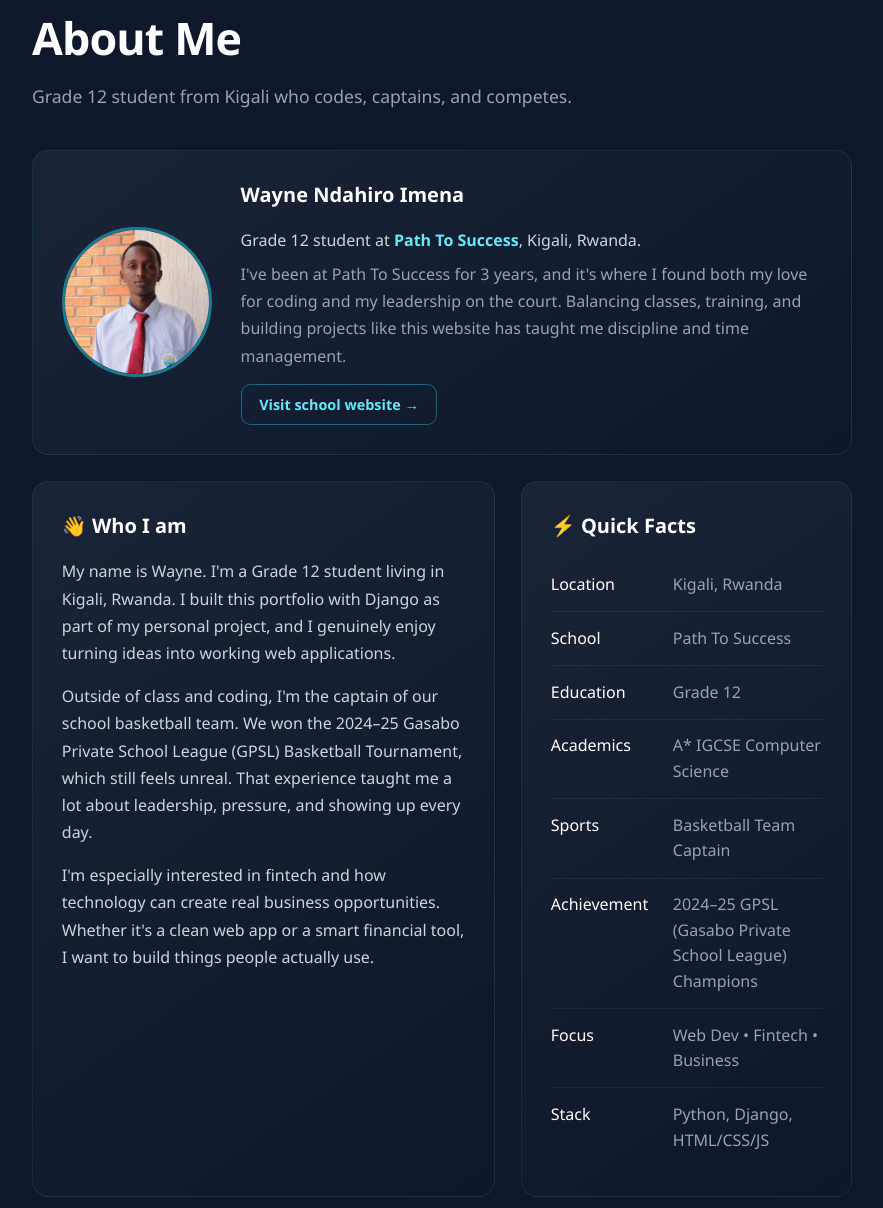
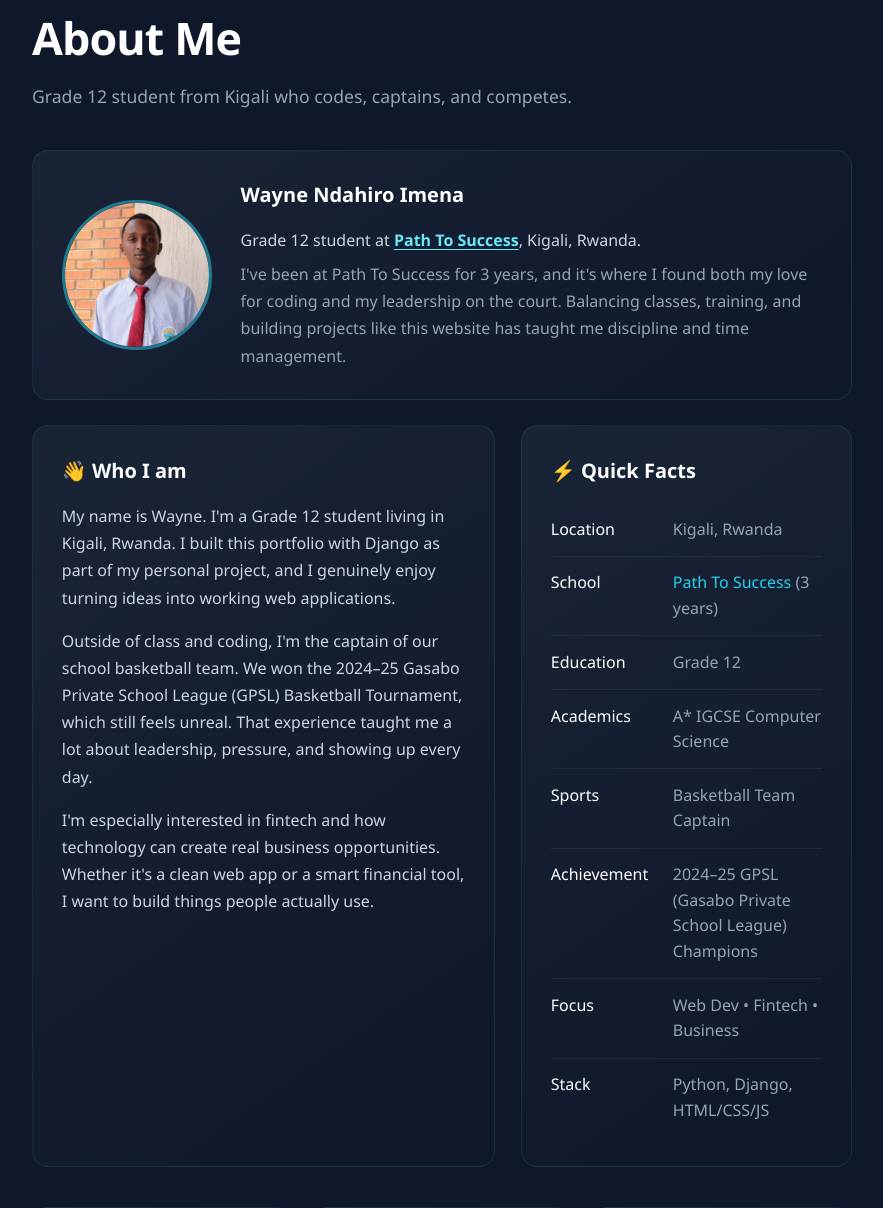
Before and after one commit to waynendahiro1-ux/wayne-portfolio, a Django app: page /about/ in a window 1280 px wide. Shown: the part 163-1371 px from the top of the page, without its empty margins (198-1081 px from the left). Run offline with Django 4.2, Linux system fonts and the light colour scheme.

Commit message:
Change link about page

```diff
--- a/templates/main/about.html
+++ b/templates/main/about.html
@@ -54,6 +54,17 @@
 
   .profile-info h2 {
     margin-bottom: 0.3rem;
+  }
+
+  .school-link {
+    color: #67e8f9;
+    font-weight: 700;
+    text-decoration: underline;
+    text-underline-offset: 3px;
+  }
+
+  .school-link:hover {
+    color: #a78bfa;
   }
 
   .about-grid {
@@ -240,13 +251,14 @@
     <img src="{% static 'main/gallery/wayne.jpg' %}" alt="Wayne" class="profile-photo">
     <div class="profile-info">
       <h2>Wayne Ndahiro Imena</h2>
-          <p style="margin-bottom:.4rem;">
-            Grade 12 student at <strong style="color:#67e8f9;">Path To Success</strong>, Kigali, Rwanda.
-          </p>
-        <p style="margin-bottom:.9rem; color:#94a3b8;">
-          I've been at Path To Success for 3 years, and it's where I found both my love for coding and my leadership on the court. Balancing classes, training, and building projects like this website has taught me discipline and time management.
-        </p>
-        <a href="https://www.pathtosuccess.co.rw/" target="_blank" rel="noopener" class="btn-secondary" style="margin-left:0; padding:.5rem 1.1rem; font-size:.9rem;">Visit school website →</a>
+      <p style="margin-bottom:.4rem;">
+        Grade 12 student at
+        <a href="https://www.pathtosuccess.co.rw/" target="_blank" rel="noopener" class="school-link">Path To Success</a>,
+        Kigali, Rwanda.
+      </p>
+      <p style="margin-bottom:0; color:#94a3b8;">
+        I've been at Path To Success for 3 years, and it's where I found both my love for coding and my leadership on the court. Balancing classes, training, and building projects like this website has taught me discipline and time management.
+      </p>
     </div>
   </div>
 
@@ -274,7 +286,7 @@
         </li>
         <li>
           <span class="label">School</span>
-          <span class="value">Path To Success</span>
+          <span class="value"><a href="https://www.pathtosuccess.co.rw/" target="_blank" rel="noopener">Path To Success</a> (3 years)</span>
         </li>
         <li>
           <span class="label">Education</span>
```
